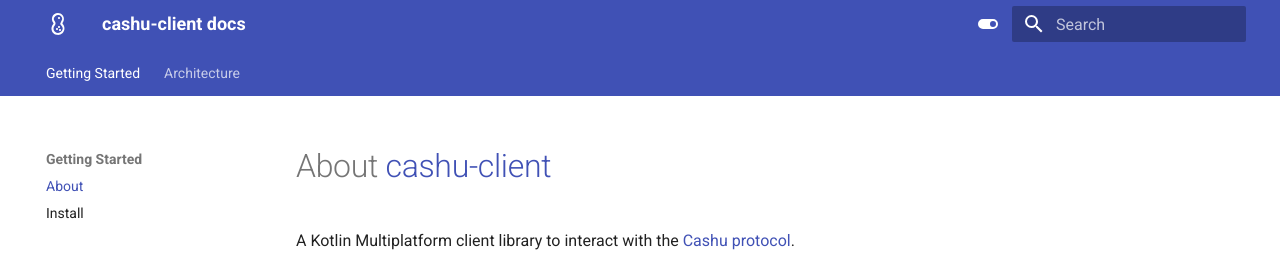
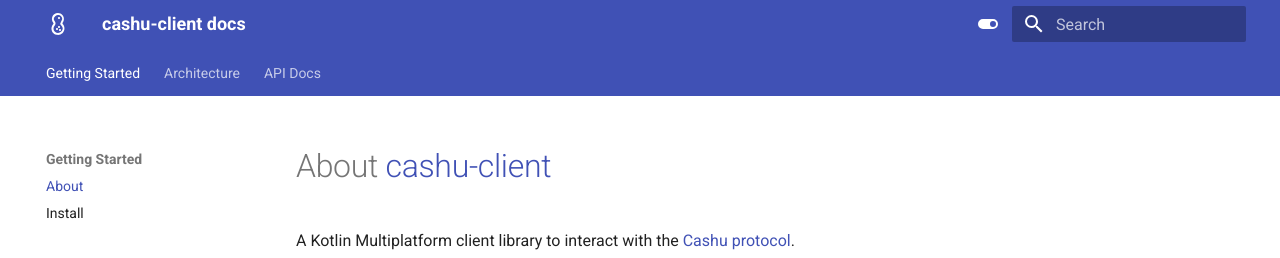
Before and after one commit to thunderbiscuit/cashu-client, an MkDocs documentation site: the page built from docs/index.md, in a window 1280 px wide and 968 px high. Shown: the top 258 px of the window. Built offline with MkDocs 1.6.1 and Material for MkDocs 9.7.7, drawn with Linux system fonts in a browser that asks for light colours.

Commit message:
Add API docs to documentation website

```diff
--- a/mkdocs.yaml
+++ b/mkdocs.yaml
@@ -46,3 +46,4 @@ nav:
     - Mint: "mint.md"
     - Swap: "swap.md"
     - Melt: "melt.md"
+  - API Docs: "./api/"
```
Also changed, not shown: 3 other files.
